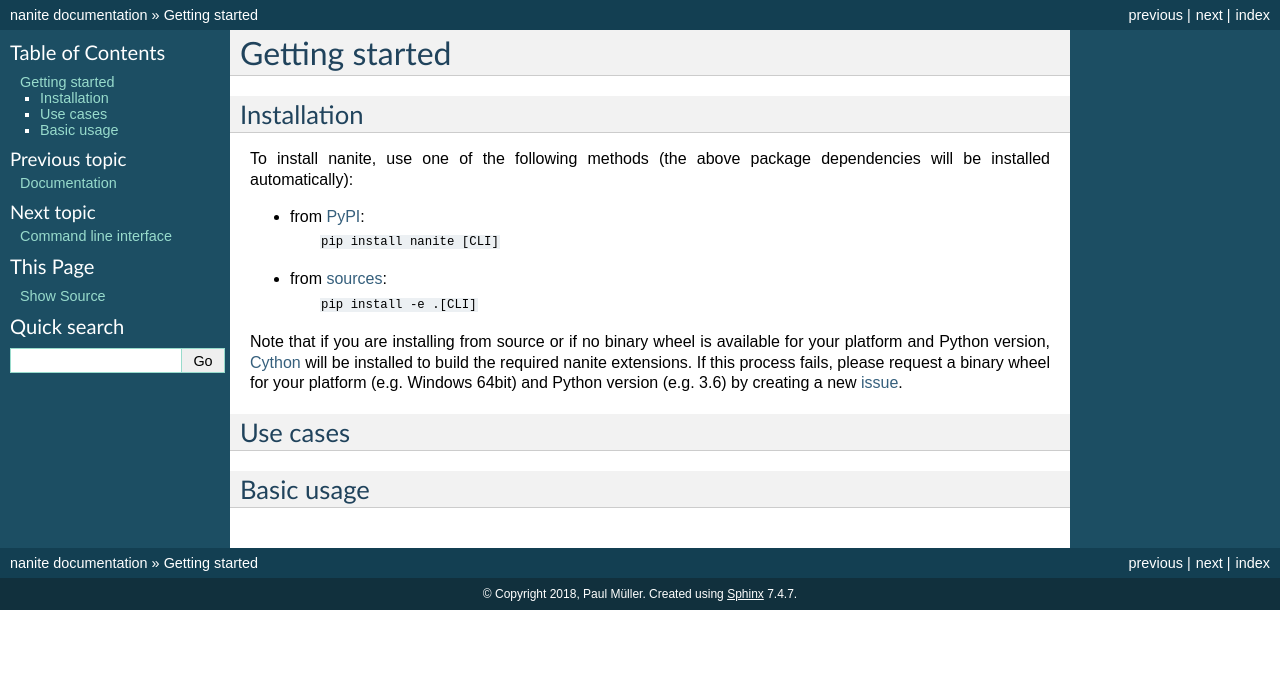
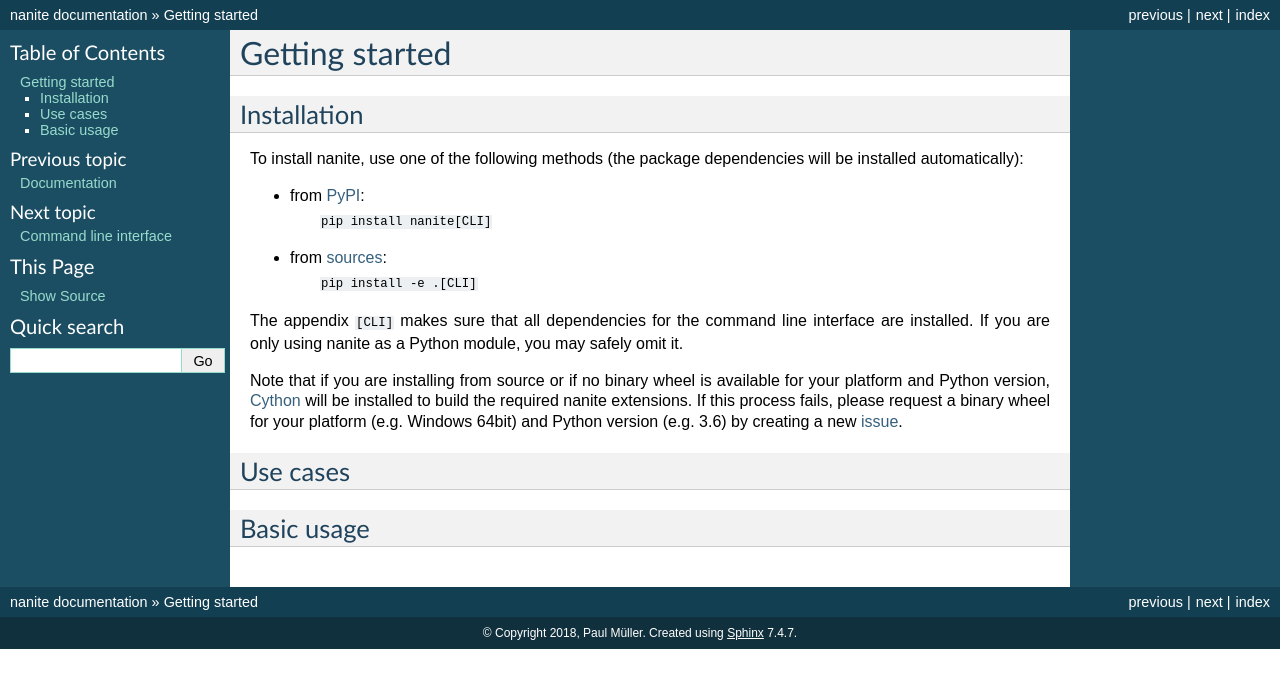
Before and after one commit to AFM-analysis/nanite, a Sphinx documentation site: the page built from docs/sec_getting_started.rst, in a window 1280 px wide. Shown: the top 688 px of the page. Built offline with Sphinx 7.4.7, drawn with Linux system fonts in a browser that asks for light colours; pages that are not in the unit, such as notebooks, are missing from menus; the version number could not be read and is left out.

Commit message:
update intro

```diff
--- a/docs/sec_getting_started.rst
+++ b/docs/sec_getting_started.rst
@@ -6,12 +6,16 @@ Installation
 ============
 
 To install nanite, use one of the following methods
-(the above package dependencies will be installed automatically):
+(the package dependencies will be installed automatically):
 
 * from `PyPI <https://pypi.python.org/pypi/nanite>`_:
-    ``pip install nanite [CLI]``
+    ``pip install nanite[CLI]``
 * from `sources <https://github.com/AFM-Analysus/nanite>`_:
     ``pip install -e .[CLI]``
+
+The appendix ``[CLI]`` makes sure that all dependencies for the command
+line interface are installed. If you are only using nanite as a Python
+module, you may safely omit it.
 
 Note that if you are installing from source or if no binary wheel is
 available for your platform and Python version, `Cython <http://cython.org/>`_
```
